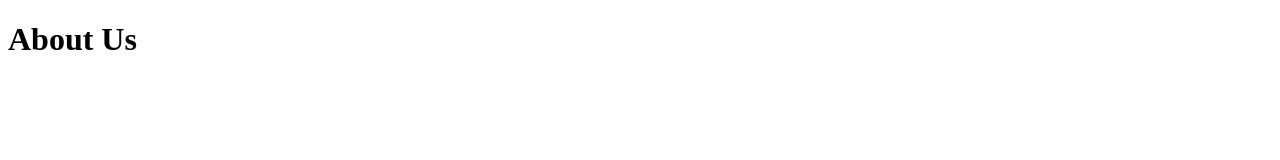
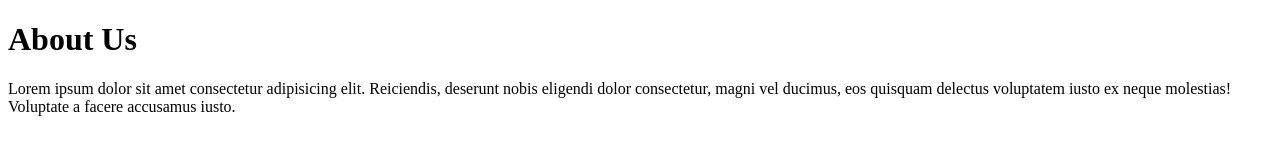
Before and after one commit to voxkhoa1312/be-bai-04-shop-online, a plain HTML site: page about.html in a window 1280 px wide. Drawn offline with Linux system fonts and the light colour scheme.

Commit message:
Update page about

```diff
--- a/about.html
+++ b/about.html
@@ -1,11 +1,18 @@
 <!DOCTYPE html>
 <html lang="en">
-<head>
-    <meta charset="UTF-8">
-    <meta name="viewport" content="width=device-width, initial-scale=1.0">
+  <head>
+    <meta charset="UTF-8" />
+    <meta name="viewport" content="width=device-width, initial-scale=1.0" />
     <title>Document</title>
-</head>
-<body>
+  </head>
+  <body>
     <h1>About Us</h1>
-</body>
+
+    <p>
+      Lorem ipsum dolor sit amet consectetur adipisicing elit. Reiciendis,
+      deserunt nobis eligendi dolor consectetur, magni vel ducimus, eos quisquam
+      delectus voluptatem iusto ex neque molestias! Voluptate a facere accusamus
+      iusto.
+    </p>
+  </body>
 </html>
```
